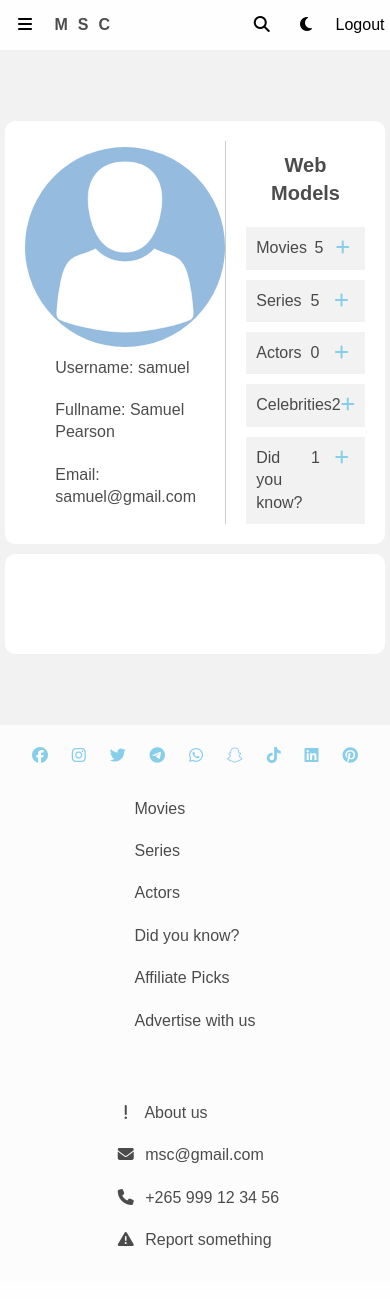
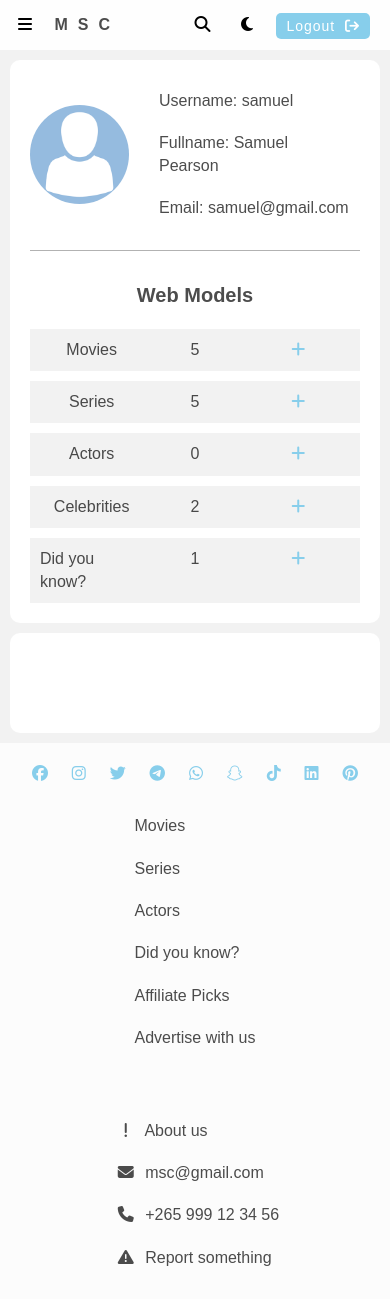
Before and after one commit to SamuelPearsonAstraXa/movies_and_series_center, a Django app: a page that uses templates/layout.html in a window 390 px wide. Before the commit the page ends 1248 px from the top, so only its background shows below. Run offline with Django 5.2, Linux system fonts and the light colour scheme; a user stored in the database is signed in; data comes from the database, SQL or seed files in the repository; both versions use the stored data as it was after the commit; data that the repository does not hold is empty; some libraries are stand-ins or nearby versions.

Commit message:
Configured the logout popup form and made some pages responsive to mobile devices.

```diff
--- a/accounts/static/accounts/css/profile.css
+++ b/accounts/static/accounts/css/profile.css
@@ -24,8 +24,8 @@ header{
 
 header img{
     border-radius: 50%;
-    width: 20rem;
-    height: 20rem;
+    max-width: 20rem;
+    max-height: 20rem;
     vertical-align: middle;
 }
 
@@ -75,3 +75,31 @@ section.wrapper-2{
     width: 100%;
     border-radius: 1rem;
 }
+
+@media screen and (max-width:60rem) {
+    html{
+        font-size: 50%;
+    }
+
+    section.wrapper-1{
+        grid-template-columns: 1fr;
+    }
+
+    .web-models{
+        border: none;
+        padding: 0;
+    }
+
+    header{
+        display: grid;
+        grid-template-columns: 30% 1fr;
+        align-items: center;
+        margin-bottom: 2rem;
+        padding-bottom: 2rem;
+        border-bottom: 1px solid rgba(0, 0, 0, 0.3);
+    }
+
+    header img{
+        width: 100%;
+    }
+}
--- a/movies/templates/movies/latest_movies.html
+++ b/movies/templates/movies/latest_movies.html
@@ -16,7 +16,7 @@
 {% block middle_navbar_links %}
     {% if user.is_authenticated %}
         {% if user.is_staff %}
-                <a href="{% url 'movies:upload' %}"><i class="fas fa-cloud-upload"></i> Upload a movie</a>
+                <a class="upload-movie-btn" href="{% url 'movies:upload' %}"><i class="fas fa-cloud-upload"></i><span> Upload a movie</span></a>
         {% endif %}
     {% endif %}
 {% endblock middle_navbar_links %}
--- a/movies/templates/movies/movies_home.html
+++ b/movies/templates/movies/movies_home.html
@@ -16,7 +16,7 @@
 {% block middle_navbar_links %}
     {% if user.is_authenticated %}
         {% if user.is_staff %}
-                <a href="{% url 'movies:upload' %}"><i class="fas fa-cloud-upload"></i> Upload a movie</a>
+                <a class="upload-movie-btn" href="{% url 'movies:upload' %}"><i class="fas fa-cloud-upload"></i><span> Upload a movie</span></a>
         {% endif %}
     {% endif %}
 {% endblock middle_navbar_links %}
--- a/movies/templates/movies/upcoming_movies.html
+++ b/movies/templates/movies/upcoming_movies.html
@@ -16,7 +16,7 @@
 {% block middle_navbar_links %}
     {% if user.is_authenticated %}
         {% if user.is_staff %}
-                <a href="{% url 'movies:upload' %}"><i class="fas fa-cloud-upload"></i> Upload a movie</a>
+                <a class="upload-movie-btn" href="{% url 'movies:upload' %}"><i class="fas fa-cloud-upload"></i><span> Upload a movie</span></a>
         {% endif %}
     {% endif %}
 {% endblock middle_navbar_links %}
--- a/static/css/navbars.css
+++ b/static/css/navbars.css
@@ -29,6 +29,15 @@ i{
     opacity: 0.5;
 }
 
+#main-navbar .right-links #logout-form #logout-btn{
+    height: fit-content;
+    width: fit-content;
+    padding: 0.5rem 1rem;
+    font-size: 1.4rem;
+    letter-spacing: 1px;
+    vertical-align: middle;
+}
+
 #main-navbar .left-links {
     float: left;
 }
@@ -61,10 +102,6 @@ i{
 #main-navbar .right-links .login-link i,
 form button i{
     color: white;
-}
-
-#logout-toggler{
-    background-color: black;
 }
 
 #logout-form{
--- a/static/js/navbar.js
+++ /dev/null
@@ -1,37 +0,0 @@
-const open_search_div_btn = document.getElementById('open-search-div-btn');
-const close_search_div_btn = document.getElementById('close-search-div-btn');
-const search_div = document.getElementById('search-div');
-const logout_toggler = document.getElementById('logout-toggler');
-const logout_form = document.getElementById('logout-form');
-const cancel_logout_btn = document.querySelector('.cancle-logout-btn');
-const logout_btn = document.getElementById('logout-btn');
-
-
-// logout_toggler.addEventListener('click', e=>{
-
-// })
-
-
-$('#logout-toggler').click(e=>{
-    $('#logout-form').fadeIn(500)
-})
-
-$('#logout-btn').click(e=>{
-    setTimeout(() => {
-        $('#logout-form-div').fadeOut(500);
-    }, 500);
-})
-
-$('.cancle-logout-btn').click(e=>{
-    e.preventDefault();
-    $('#logout-form-div').fadeOut(500);
-})
-// search_div.style.display = 'none';
-
-$('#open-search-div-btn').click(e=>{
-    $('#search-div').fadeIn(500);
-})
-
-$('#close-search-div-btn').click(e=>{
-    $('#search-div').fadeOut(500);
-})
--- /dev/null
+++ b/static/js/navbars.js
@@ -0,0 +1,35 @@
+const open_search_div_btn = document.getElementById('open-search-div-btn');
+const close_search_div_btn = document.getElementById('close-search-div-btn');
+const search_div = document.getElementById('search-div');
+// const logout_toggler = document.getElementById('logout-toggler');
+// const logout_form = document.getElementById('logout-form');
+// // const cancel_logout_btn = document.querySelector('.cancle-logout-btn');
+// const logout_btn = document.getElementById('logout-btn');
+
+// logout_toggler.addEventListener('click', e=>{
+//     logout_form.style.display = 'flex';
+// })
+
+
+// $('#main-navbar .right-links .logout-toggler').click(e=>{
+//     $('#logout-form').fadeIn(500)
+// })
+
+$('#logout-btn').click(e=>{
+    setTimeout(() => {
+        $('.logout-confirm').fadeIn(500);
+    }, 500);
+})
+
+$('#cancel-logout-btn').click(e=>{
+    $('.logout-confirm').fadeOut(500);
+})
+// search_div.style.display = 'none';
+
+$('#open-search-div-btn').click(e=>{
+    $('#search-div').fadeIn(500);
+})
+
+$('#close-search-div-btn').click(e=>{
+    $('#search-div').fadeOut(500);
+})
--- a/templates/layout.html
+++ b/templates/layout.html
@@ -19,7 +19,7 @@
 
     <script src="{% static 'js/jquery.min.js' %}"></script>
     <script src="{% static 'js/layout.js' %}" defer></script>
-    <script src="{% static 'js/navbar.js' %}" defer></script>
+    <script src="{% static 'js/navbars.js' %}" defer></script>
 
     <script>
         $(document).ready(e=>{
@@ -34,7 +34,7 @@
     <!-- Main navigation bar -->
     <nav id="main-navbar">
         <div class="left-links">
-            <button class="aside-navbar-toggler"><i class="fas fa-bars"></i></button>
+            <button class="aside-navbar-toggler mini-btns"><i class="fas fa-bars"></i></button>
             <a href="{% url 'core:home' %}" class="logo">MSC</a>
         </div>
         <div class="middle-links">
@@ -43,27 +43,33 @@
         </div>
         <div id="search-div">
             <div class="search-wrapper">
-                <button id="close-search-div-btn" class="close-search-btn"><i class="fas fa-close"></i></button>
+                <button id="close-search-div-btn" class="mini-btns close-search-btn"><i class="fas fa-close"></i></button>
                 <form action="" method="get">
                     <input type="search" name="search_query" id="search_query" placeholder="Search for something">
-                    <button type="button"><i class="fas fa-search"></i></button>
+                    <button type="submit"><i class="fas fa-search"></i></button>
                 </form>
             </div>
         </div>
-        <div class="logout-form" id="logout-form-div">
-            <form action="{% url 'logout' %}" id="logout-form" method="post">
-                {% csrf_token %}
-                <p>Are you sure you wanna logout?</p>
-                <button class="log-btns " id="logout-btn" type="submit">Yes &nbsp; <i class="fas fa-sign-out"></i></button>
-                <button class="log-btns cancle-logout-btn">Cancle</button>
-            </form>
-        </div>
+        <!-- <div class="logout-form" id="logout-form-div">
+
+        </div> -->
         <div class="right-links">
-            <button id="open-search-div-btn"><i class="fas fa-search"></i></button>
-            <button><i class="fas fa-moon"></i></button>
+            <button class="mini-btns" id="open-search-div-btn"><i class="fas fa-search"></i></button>
+            <button class="mini-btns"><i class="fas fa-moon"></i></button>
             {% if request.user.is_authenticated %}
-                <form action="" method="post" style="display: inline-block;">
-                    <button id="logout-toggler" type="button">Logout</button>&nbsp;
+                <form action="{% url 'logout' %}" id="logout-form" method="post">
+                    {% csrf_token %}
+                    <!-- <p>Are you sure you wanna logout?</p> -->
+                    <button class="log-btns " id="logout-btn" type="button">Logout &nbsp;<i class="fas fa-sign-out"></i></button>
+                    <!-- <button class="log-btns cancle-logout-btn">Cancle</button> -->
+
+                    <div class="logout-confirm">
+                        <p>Are you sure you wanna logout?</p>
+                        <div class="logout-btns">
+                            <button type="submit">Yes</button>
+                            <button type="button" id="cancel-logout-btn">No</button>
+                        </div>
+                    </div>
                 </form>
             {% else %}
                 <a href="{% url 'login' %}" class="login-link">Login &nbsp; <i class="fas fa-sign-in"></i></a>
```
Also changed, not shown: other parts of static/css/navbars.css (+54 -9 lines), core/static/core/css/index.css (+102 -18 lines), movies/static/movies/css/latest_movies.css (+20 -0 lines), movies/static/movies/css/movies_home.css (+21 -0 lines), movies/static/movies/css/upcoming_movies.css (+20 -0 lines), db.sqlite3.
